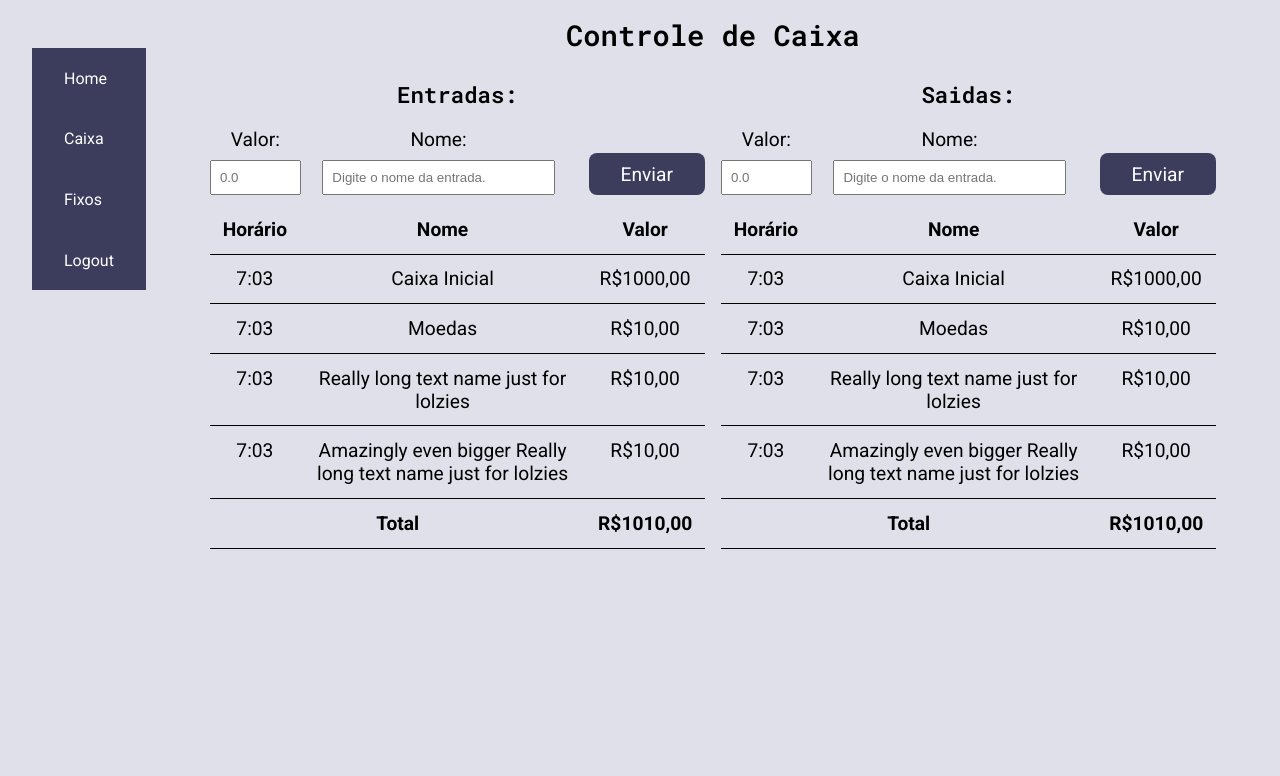
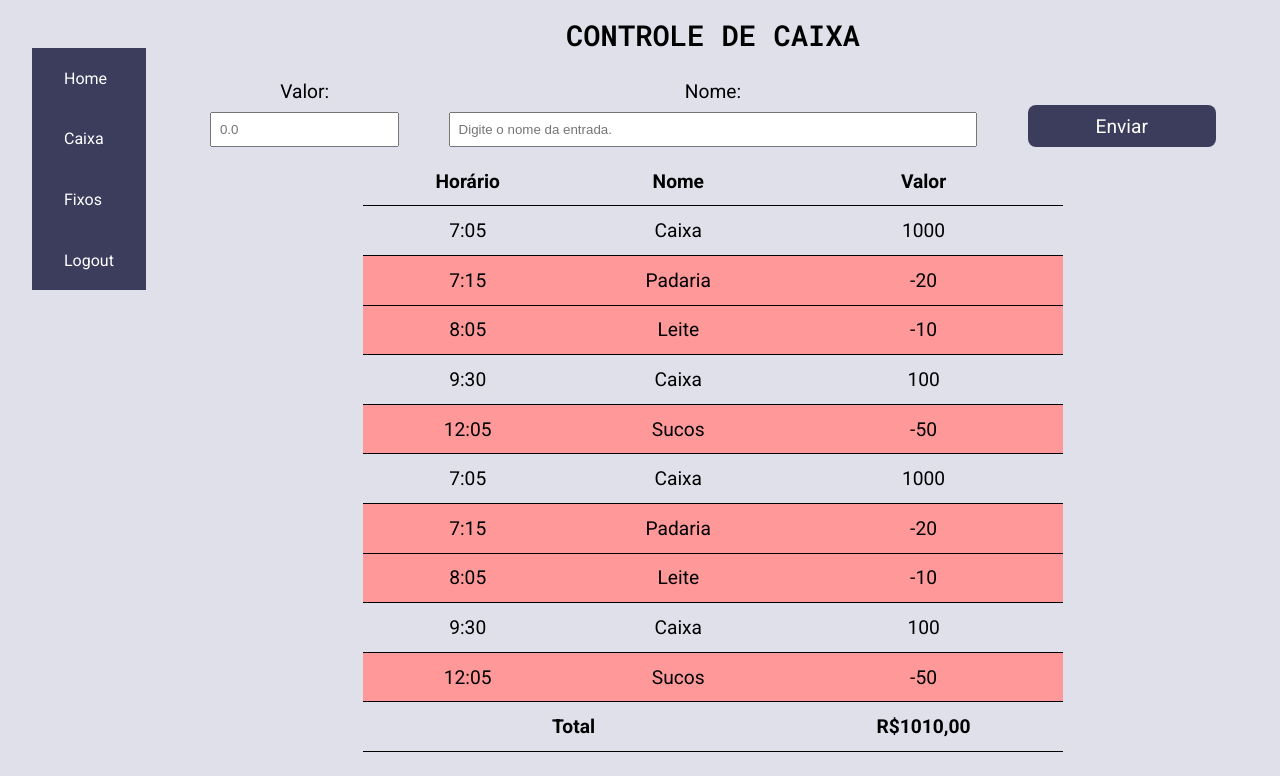
Before and after one commit to GSSiqueira/idl-web, a React (Create React App) app: page /caixa in a window 1280 px wide. Shown: the top 776 px of the page. Built offline with nearby package versions, Linux system fonts and the light colour scheme.

Commit message:
Initial concept of new version of flux page

```diff
--- a/src/App.css
+++ b/src/App.css
@@ -139,6 +139,7 @@ h1 {
   font: 700 1.8rem 'Roboto Mono';
   margin: 1rem auto;
   text-align: center;
+  text-transform: uppercase;
 }
 
 h2 {
--- /dev/null
+++ b/src/api/DailyFlux/DailyFluxController.ts
@@ -0,0 +1,64 @@
+export interface Entry {
+  time: string;
+  name: string;
+  value: number;
+}
+
+class DailyFluxController {
+  getEntriesList(): Array<Entry> {
+    return [
+      {
+        time: '7:05',
+        name: 'Caixa',
+        value: 1000.0,
+      },
+      {
+        time: '7:15',
+        name: 'Padaria',
+        value: -20.0,
+      },
+      {
+        time: '8:05',
+        name: 'Leite',
+        value: -10.0,
+      },
+      {
+        time: '9:30',
+        name: 'Caixa',
+        value: 100.0,
+      },
+      {
+        time: '12:05',
+        name: 'Sucos',
+        value: -50.0,
+      },
+      {
+        time: '7:05',
+        name: 'Caixa',
+        value: 1000.0,
+      },
+      {
+        time: '7:15',
+        name: 'Padaria',
+        value: -20.0,
+      },
+      {
+        time: '8:05',
+        name: 'Leite',
+        value: -10.0,
+      },
+      {
+        time: '9:30',
+        name: 'Caixa',
+        value: 100.0,
+      },
+      {
+        time: '12:05',
+        name: 'Sucos',
+        value: -50.0,
+      },
+    ];
+  }
+}
+
+export default DailyFluxController;
--- a/src/pages/Flux/EntriesTable/index.tsx
+++ b/src/pages/Flux/EntriesTable/index.tsx
@@ -1,7 +1,13 @@
 import React from 'react';
 import './styles.css';
 
-function EntriesTable() {
+import { Entry } from '../../../api/DailyFlux/DailyFluxController';
+
+interface EntriesTableProps {
+  entries: Array<Entry>;
+}
+
+const EntriesTable: React.FC<EntriesTableProps> = ({ entries }) => {
   return (
     <table className="entry-table">
       <thead>
@@ -12,26 +18,17 @@ function EntriesTable() {
         </tr>
       </thead>
       <tbody>
-        <tr>
-          <td>7:03</td>
-          <td>Caixa Inicial</td>
-          <td>R$1000,00</td>
-        </tr>
-        <tr>
-          <td>7:03</td>
-          <td>Moedas</td>
-          <td>R$10,00</td>
-        </tr>
-        <tr>
-          <td>7:03</td>
-          <td>Really long text name just for lolzies</td>
-          <td>R$10,00</td>
-        </tr>
-        <tr>
-          <td>7:03</td>
-          <td>Amazingly even bigger Really long text name just for lolzies</td>
-          <td>R$10,00</td>
-        </tr>
+        {entries.map((entry) => {
+          return (
+            <tr
+              className={entry.value < 0 ? 'negative-value' : 'positive-value'}
+            >
+              <td>{entry.time}</td>
+              <td>{entry.name}</td>
+              <td>{entry.value}</td>
+            </tr>
+          );
+        })}
       </tbody>
       <tfoot>
         <tr>
@@ -41,6 +38,6 @@ function EntriesTable() {
       </tfoot>
     </table>
   );
-}
+};
 
 export default EntriesTable;
--- a/src/pages/Flux/EntriesTable/styles.css
+++ b/src/pages/Flux/EntriesTable/styles.css
@@ -17,3 +17,13 @@
 .entry-table tfoot {
   font-weight: bold;
 }
+
+.negative-value {
+  background-color: #ff9999;
+}
+
+@media screen and (min-width: 1024px) {
+  .entry-table {
+    min-width: 700px;
+  }
+}
--- a/src/pages/Flux/index.tsx
+++ b/src/pages/Flux/index.tsx
@@ -4,53 +4,36 @@ import Header from '../../components/Header';
 import BasicInput from '../../components/BasicInput';
 import EntriesTable from './EntriesTable';
 import BasicButton from '../../components/BasicButton';
+import DailyFluxController from '../../api/DailyFlux/DailyFluxController';
 
 function Flux() {
+  const dailyFluxController = new DailyFluxController();
+  const entriesList = dailyFluxController.getEntriesList();
+
   return (
     <>
       <Header />
       <main className="flux-content container">
         <h1 className="main-title">Controle de Caixa</h1>
-        <section className="influx-section">
-          <h2>Entradas:</h2>
+        <section className="flux-section">
           <form>
             <BasicInput
               type="number"
-              name="influx-value"
+              name="entry-value"
               label="Valor:"
               placeholder="0.0"
               step="0.10"
             />
             <BasicInput
               type="text"
-              name="influx-entry-name"
+              name="entry-name"
               label="Nome:"
               placeholder="Digite o nome da entrada."
             />
 
-            <BasicButton label="Enviar" name="influx-button" type="submit" />
+            <BasicButton label="Enviar" name="submit-button" type="submit" />
           </form>
-          <EntriesTable />
-        </section>
-        <section className="outflux-section">
-          <h2>Saidas:</h2>
-          <form>
-            <BasicInput
-              type="number"
-              name="outflux-value"
-              label="Valor:"
-              placeholder="0.0"
-              step="0.10"
-            />
-            <BasicInput
-              type="text"
-              name="outflux-entry-name"
-              label="Nome:"
-              placeholder="Digite o nome da entrada."
-            />
-            <BasicButton label="Enviar" name="outflux-button" type="submit" />
-          </form>
-          <EntriesTable />
+          <EntriesTable entries={entriesList} />
         </section>
       </main>
     </>
--- a/src/pages/Flux/styles.css
+++ b/src/pages/Flux/styles.css
@@ -13,17 +13,12 @@
   width: 70%;
 }
 
-.influx-section,
-.outflux-section {
+.flux-section {
   display: flex;
   flex-direction: column;
   justify-content: flex-start;
   padding-bottom: 2rem;
   border-bottom: 2px solid black;
-}
-
-.outflux-section {
-  margin-top: 2rem;
 }
 
 @media screen and (min-width: 1024px) {
@@ -35,21 +30,13 @@
     column-gap: 1rem;
     grid-template-areas:
       'title title'
-      'influx outflux';
+      'flux flux';
   }
-  .influx-section,
-  .outflux-section {
+
+  .flux-section {
     border: none;
     align-items: center;
-  }
-
-  .influx-section {
-    grid-area: influx;
-  }
-
-  .outflux-section {
-    margin: 0;
-    grid-area: outflux;
+    grid-area: flux;
   }
 
   .flux-content form {
@@ -63,18 +50,15 @@
     align-items: center;
   }
 
-  .influx-value,
-  .outflux-value {
+  .entry-value {
     grid-area: value;
   }
 
-  .influx-entry-name,
-  .outflux-entry-name {
+  .entry-name {
     grid-area: name;
   }
 
-  .influx-button,
-  .outflux-button {
+  .submit-button {
     grid-area: button;
   }
 
--- a/src/pages/Home/index.tsx
+++ b/src/pages/Home/index.tsx
@@ -10,7 +10,7 @@ function Home() {
       <main className="home-content container">
         <h1 className="main-title">IDL Manager</h1>
         <section className="description-content">
-          <h2 className="secondary-title">Bem vindo ao IDL Manager</h2>
+          <h2 className="secondary-title">Bem-vindo ao IDL Manager</h2>
           <p className="content-text">
             O aplicativo é um WIP. Funções serão adicionadas conforme o
             desenvolvimento.
```
